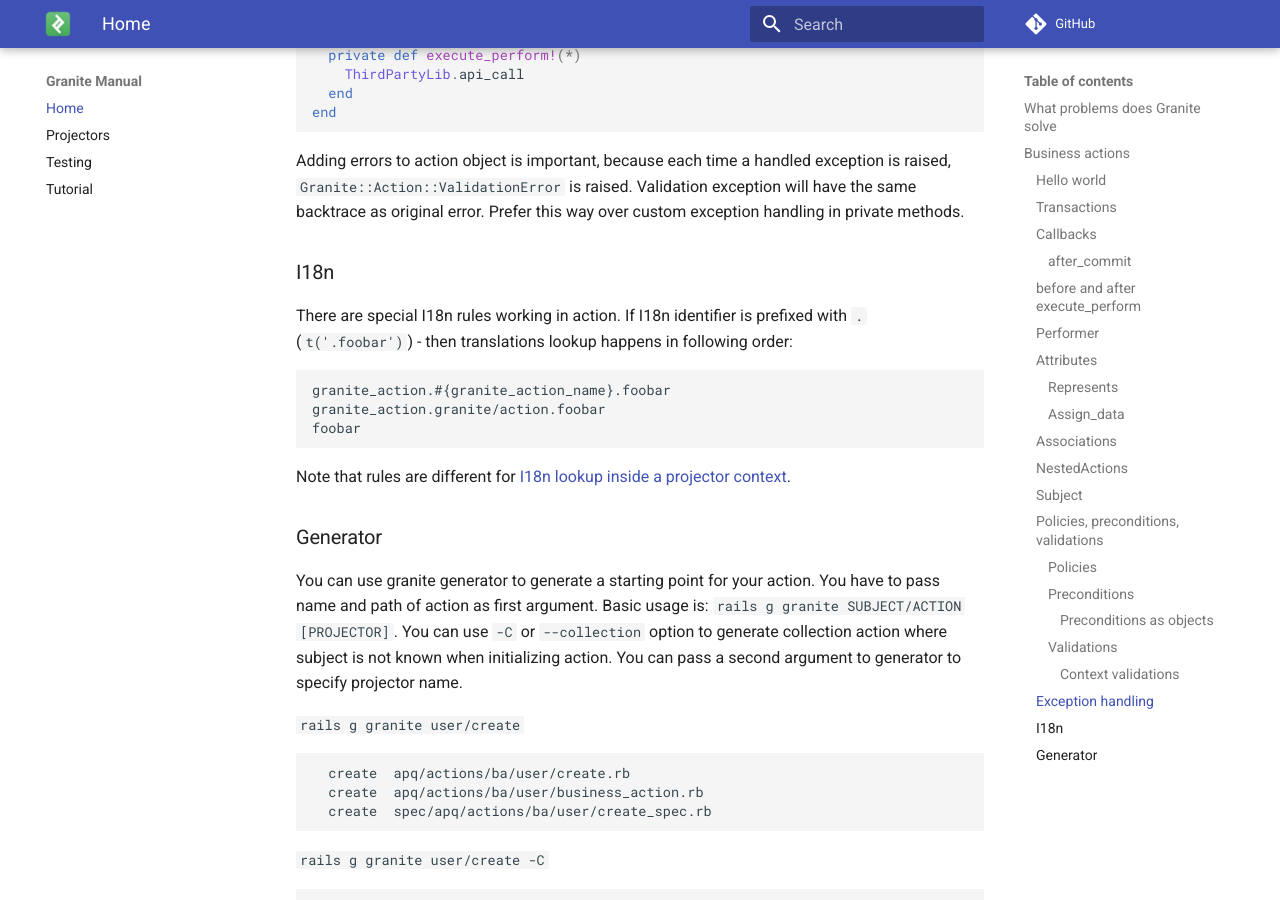
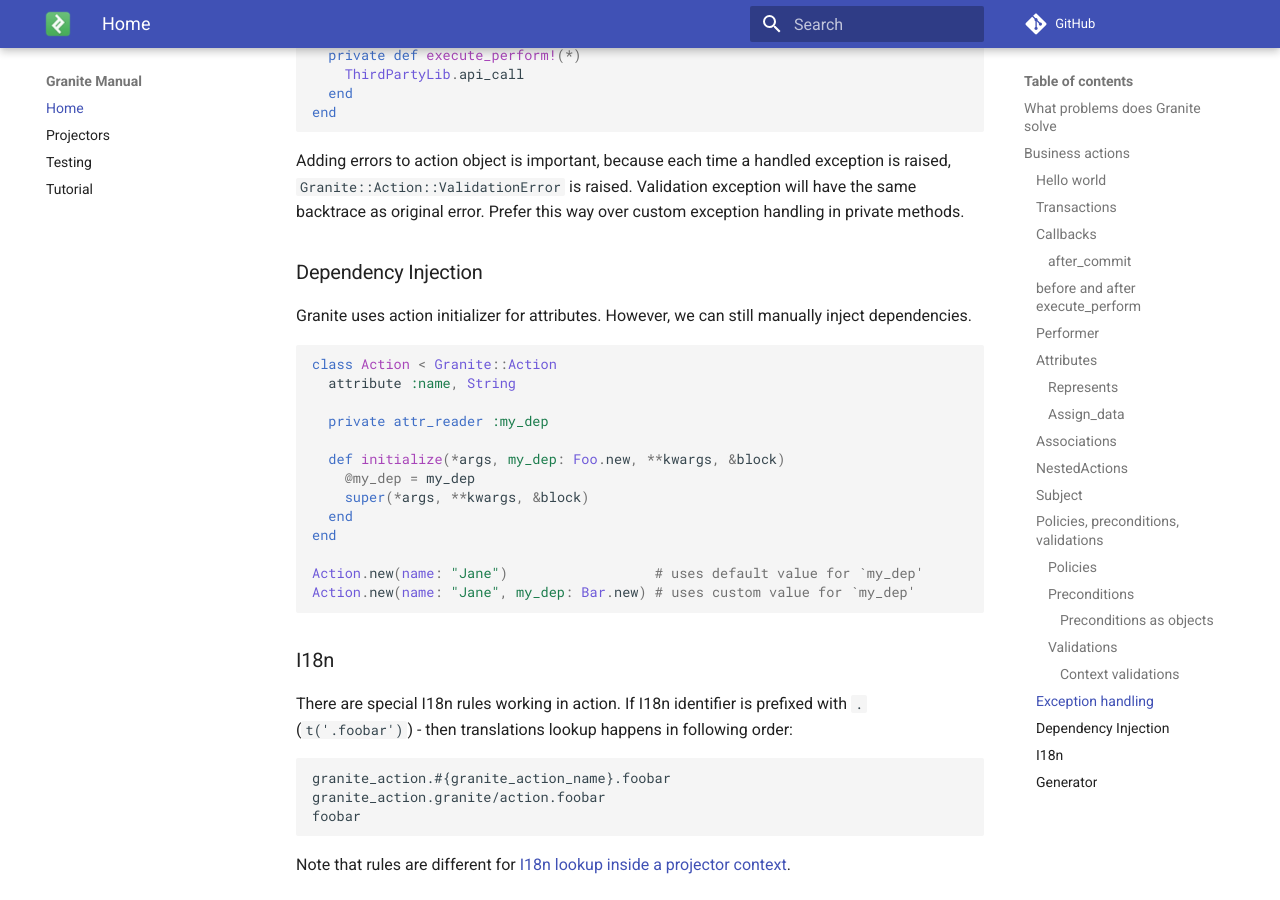
Before and after one commit to toptal/granite, an MkDocs documentation site: the page built from docs/index.md, in a window 1280 px wide and 900 px high, scrolled down 7700 px. Built offline with MkDocs 1.6.1 and Material for MkDocs 9.7.7, drawn with Linux system fonts in a browser that asks for light colours; comment, search, counter and statistics services are not loaded; old or Windows-style settings are respelled for this version of MkDocs.

Commit message:
Document Dependency Injection

````diff
--- a/docs/index.md
+++ b/docs/index.md
@@ -367,6 +367,27 @@ Adding errors to action object is important, because each time a handled excepti
 Validation exception will have the same backtrace as original error.
 Prefer this way over custom exception handling in private methods.
 
+### Dependency Injection
+
+Granite uses action initializer for attributes.
+However, we can still manually inject dependencies.
+
+```ruby
+class Action < Granite::Action
+  attribute :name, String
+
+  private attr_reader :my_dep
+
+  def initialize(*args, my_dep: Foo.new, **kwargs, &block)
+    @my_dep = my_dep
+    super(*args, **kwargs, &block)
+  end
+end
+
+Action.new(name: "Jane")                  # uses default value for `my_dep'
+Action.new(name: "Jane", my_dep: Bar.new) # uses custom value for `my_dep'
+```
+
 ### I18n
 
 There are special I18n rules working in action. If I18n identifier is prefixed with `.` (`t('.foobar')`) - then translations lookup happens in following order:
````
Also changed, not shown: 1 other file.
